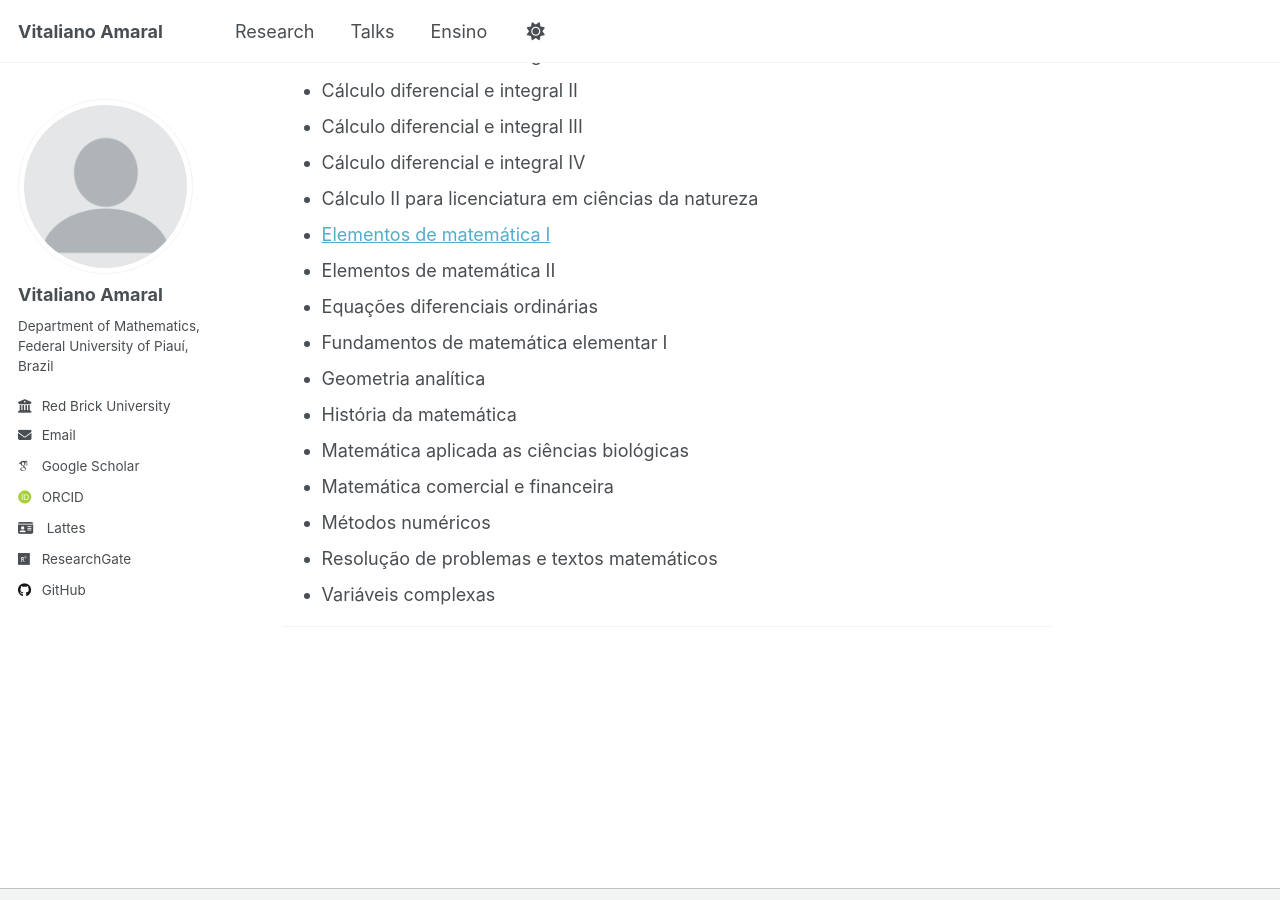
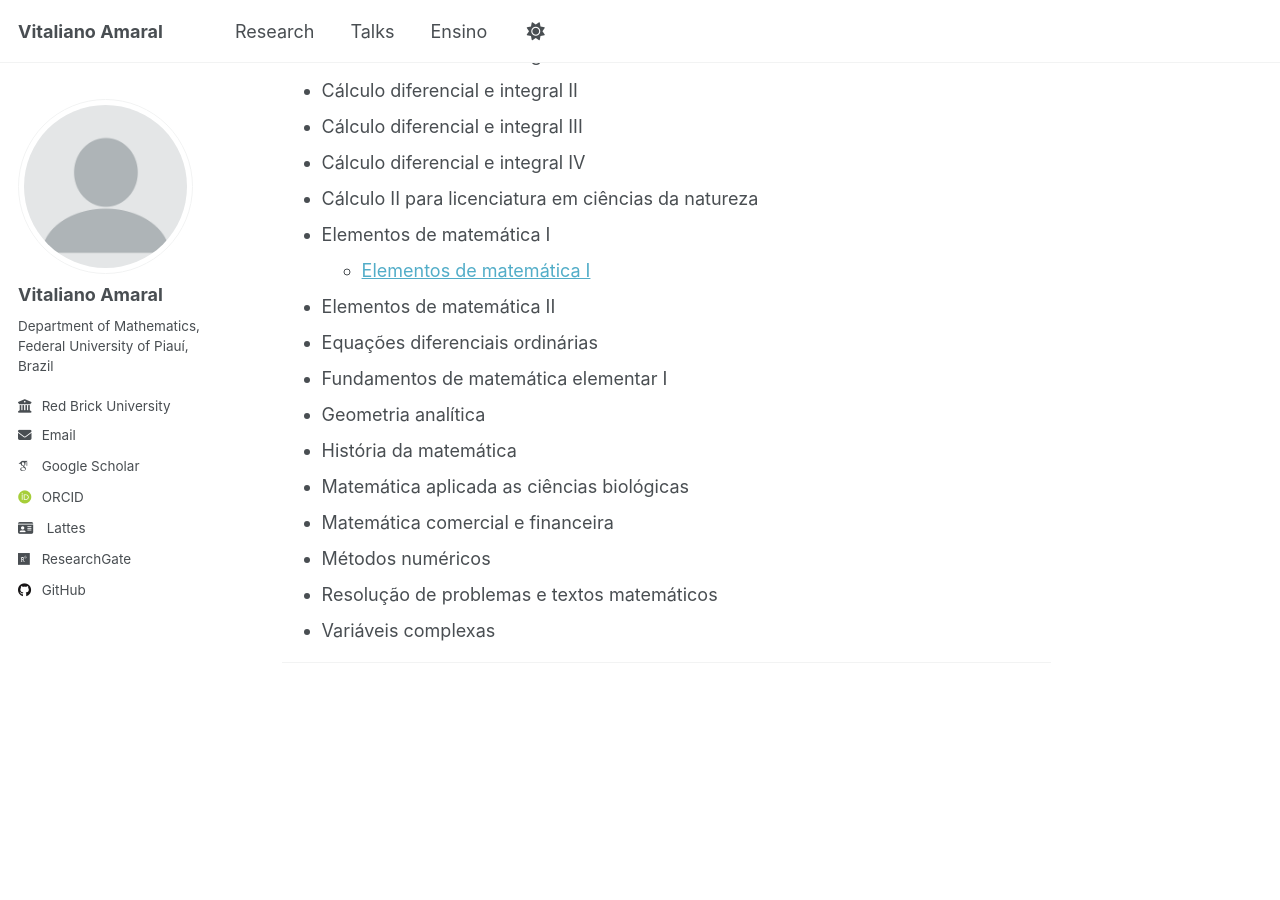
Before and after one commit to vitalianoamaral/vitalianoamaral.github.io, a Jekyll site: the page built from ensino/disciplinasg.md, in a window 1280 px wide and 900 px high, scrolled down 392 px. Built offline with Jekyll 4.4.1, drawn with Linux system fonts in a browser that asks for light colours; some web fonts are replaced.

Commit message:
Update disciplinasg.md

```diff
--- a/ensino/disciplinasg.md
+++ b/ensino/disciplinasg.md
@@ -16,7 +16,8 @@ author_profile: true
 - Cálculo diferencial e integral III
 - Cálculo diferencial e integral IV
 - Cálculo II para licenciatura em ciências da natureza
-- [Elementos de matemática I](/files/elementos-matematica-I.pdf)
+- Elementos de matemática I
+   - [Elementos de matemática I](/files/elementos-matematica-I.pdf)
 - Elementos de matemática II
 - Equações diferenciais ordinárias
 - Fundamentos de matemática elementar I
```
